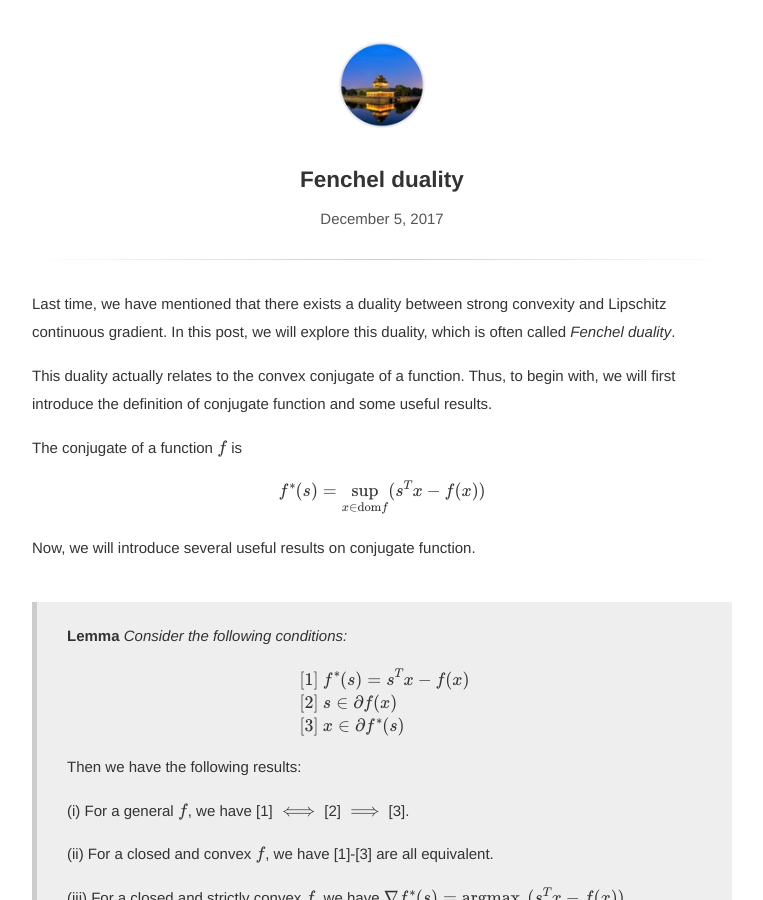
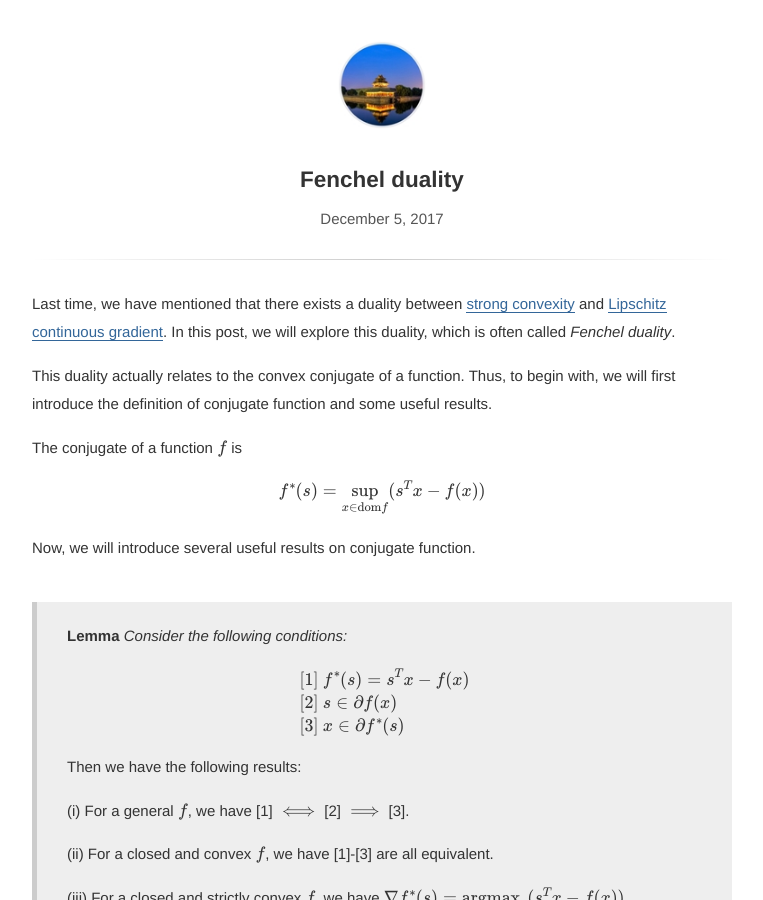
Before and after one commit to XingyuZhou989/blog, a Jekyll site: the page built from _posts/2017-12-5-Fenchel-duality.md, in a window 1280 px wide and 900 px high. Shown: the whole window, without its empty margins (258-1021 px from the left). Built offline with Jekyll 4.4.1, drawn with Linux system fonts in a browser that asks for light colours; formulas are drawn with MathJax 3; comment, search, counter and statistics services are not loaded; part of the change alters nothing that is shown.

Commit message:
update links

```diff
--- a/_posts/2017-12-5-Fenchel-duality.md
+++ b/_posts/2017-12-5-Fenchel-duality.md
@@ -3,7 +3,7 @@ comments: true
 title: Fenchel duality
 updated: 2017-12-05 23:00
 ---
-Last time, we have mentioned that there exists a duality between strong convexity and Lipschitz continuous gradient. In this post, we will explore this duality, which is often called _Fenchel duality_.
+Last time, we have mentioned that there exists a duality between [strong convexity](http://xingyuzhou.org/blog/notes/strong-convexity) and [Lipschitz continuous gradient](http://xingyuzhou.org/blog/notes/Lipschitz-gradient). In this post, we will explore this duality, which is often called _Fenchel duality_.
 
 This duality actually relates to the convex conjugate of a function. Thus, to begin with, we will first introduce the definition of conjugate function and some useful results.
 
```
